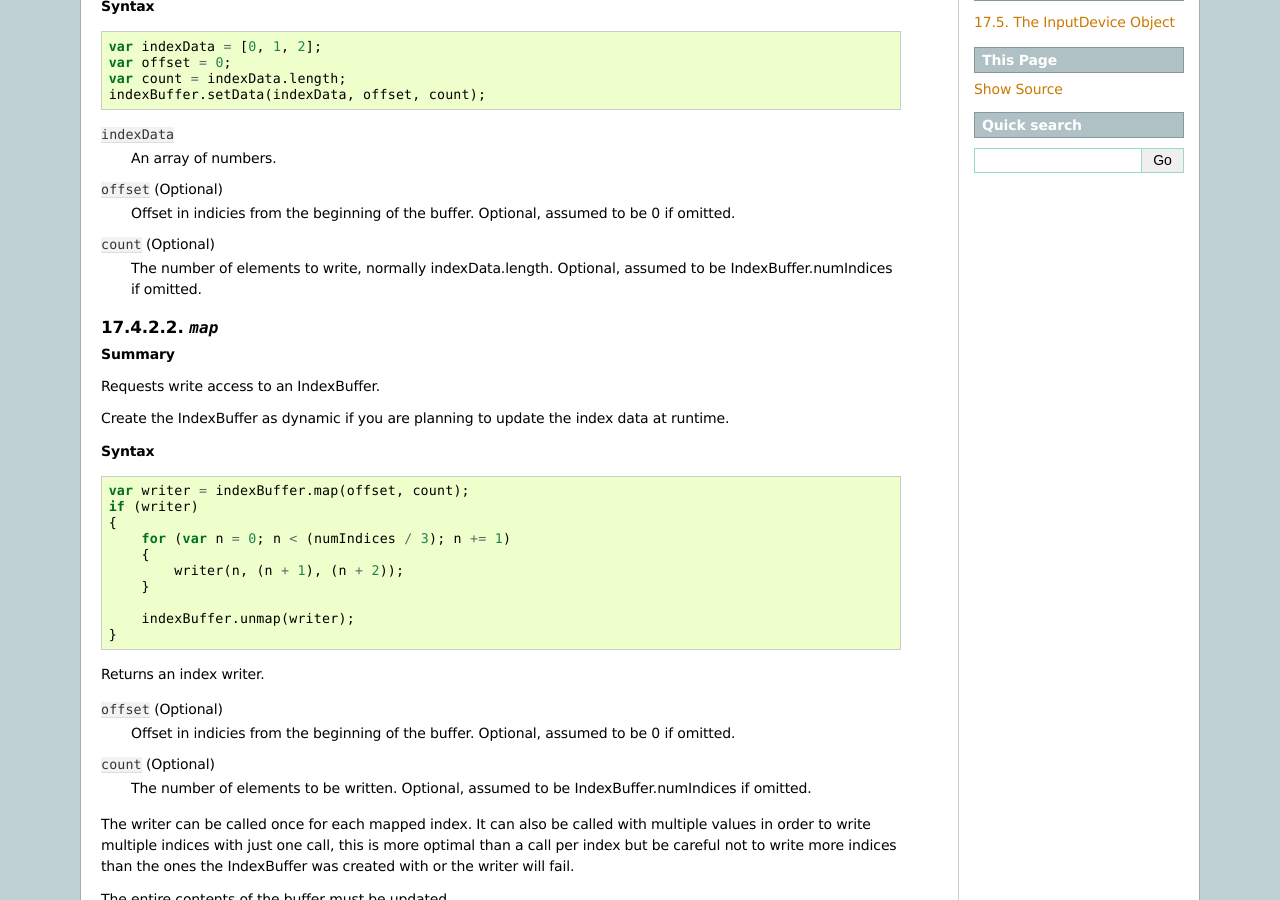
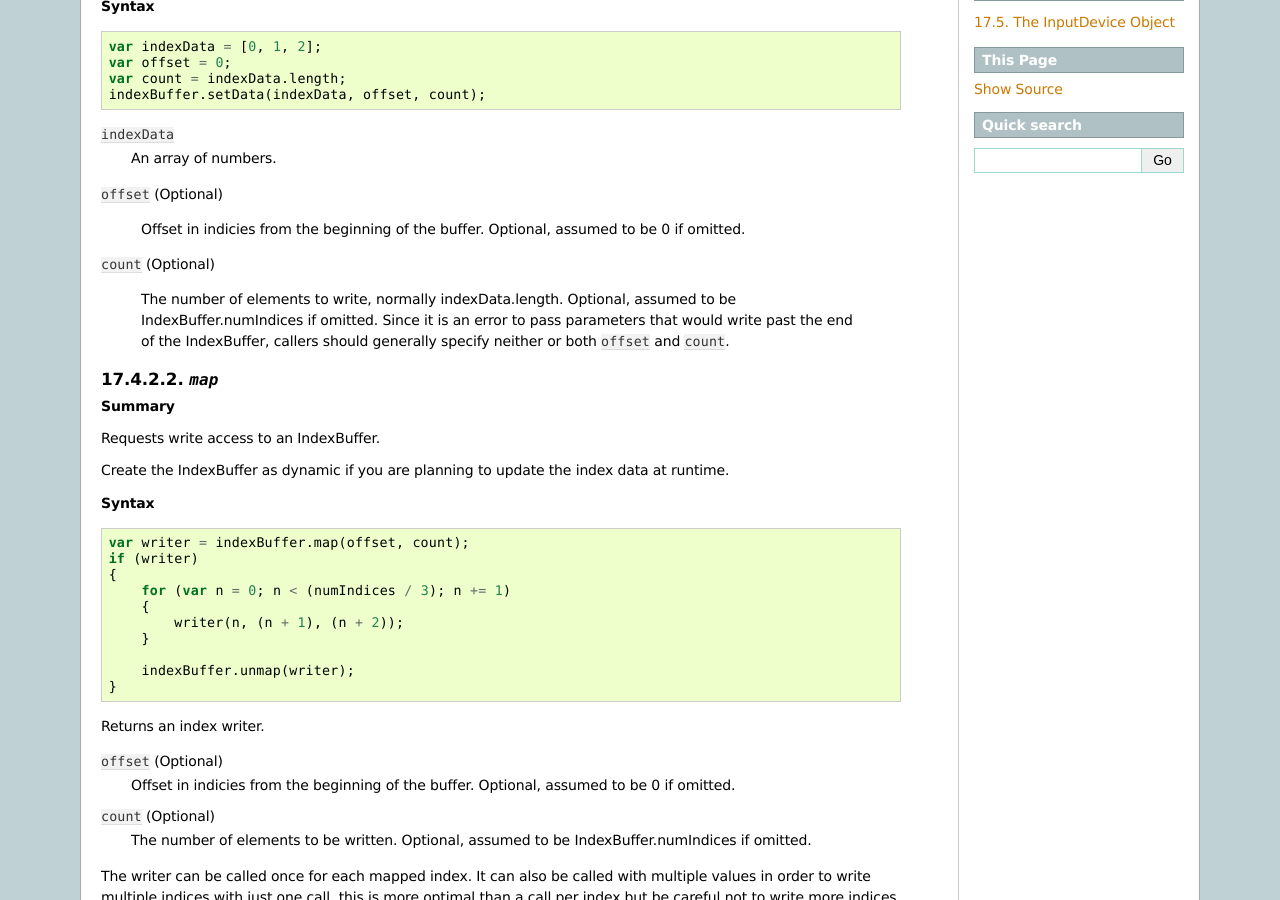
Before and after one commit to turbulenz/turbulenz_engine, a Sphinx documentation site: the page built from docs/source/jslibrary_api/indexbuffer_api.rst, in a window 1280 px wide and 900 px high, scrolled down 443 px. Built offline with Sphinx 7.4.7, drawn with Linux system fonts in a browser that asks for light colours.

Commit message:
tslib: check for invalid parameters to IndexBuffer.setData

```diff
--- a/docs/source/jslibrary_api/indexbuffer_api.rst
+++ b/docs/source/jslibrary_api/indexbuffer_api.rst
@@ -48,10 +48,17 @@ index data at runtime.
     An array of numbers.
 
 ``offset`` (Optional)
-    Offset in indicies from the beginning of the buffer. Optional, assumed to be 0 if omitted.
+
+    Offset in indicies from the beginning of the buffer. Optional,
+    assumed to be 0 if omitted.
 
 ``count`` (Optional)
-    The number of elements to write, normally indexData.length. Optional, assumed to be IndexBuffer.numIndices if omitted.
+
+    The number of elements to write, normally
+    indexData.length. Optional, assumed to be IndexBuffer.numIndices
+    if omitted.  Since it is an error to pass parameters that would
+    write past the end of the IndexBuffer, callers should generally
+    specify neither or both ``offset`` and ``count``.
 
 .. index::
     pair: IndexBuffer; map
```
Also changed, not shown: 1 other file.
